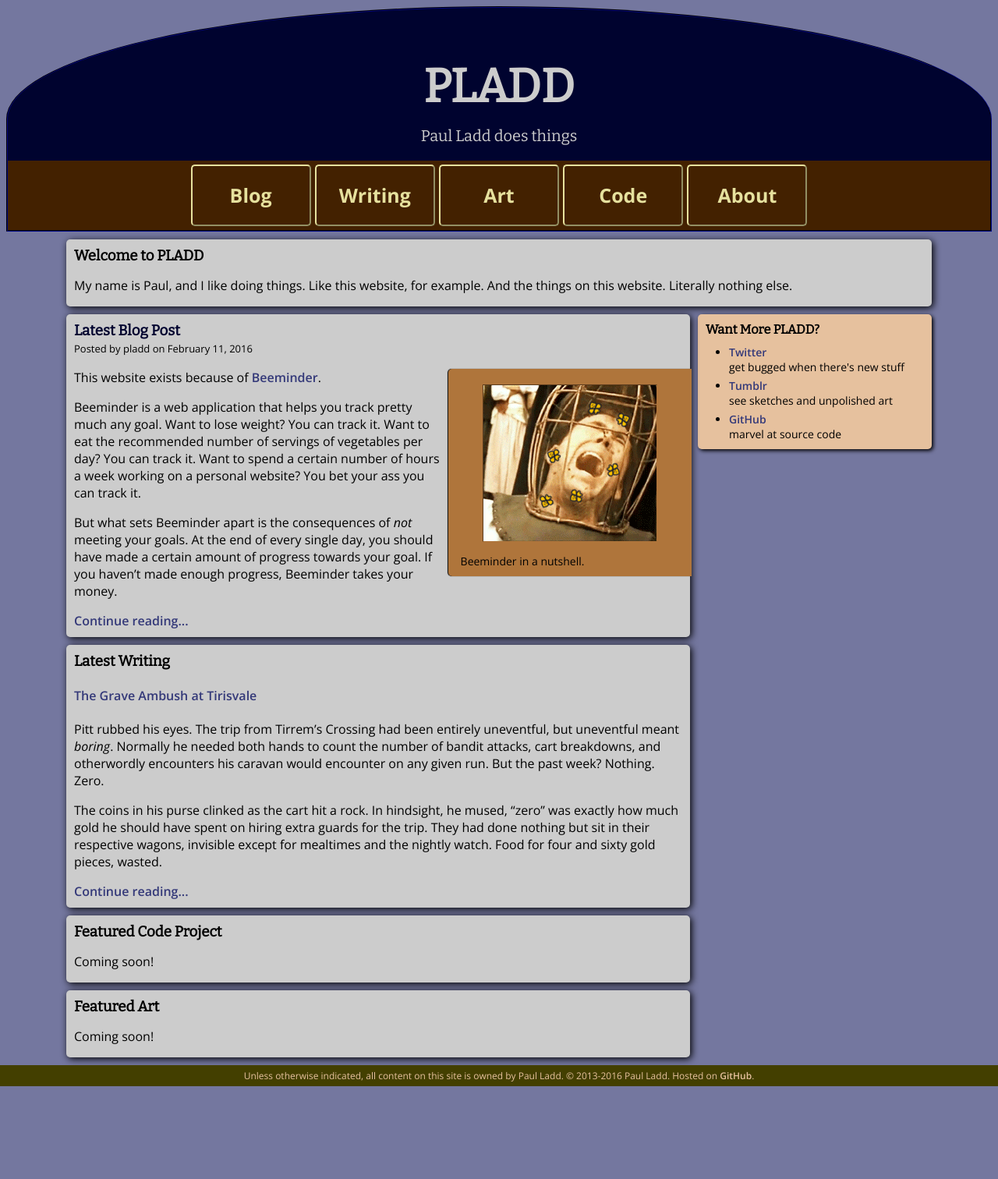
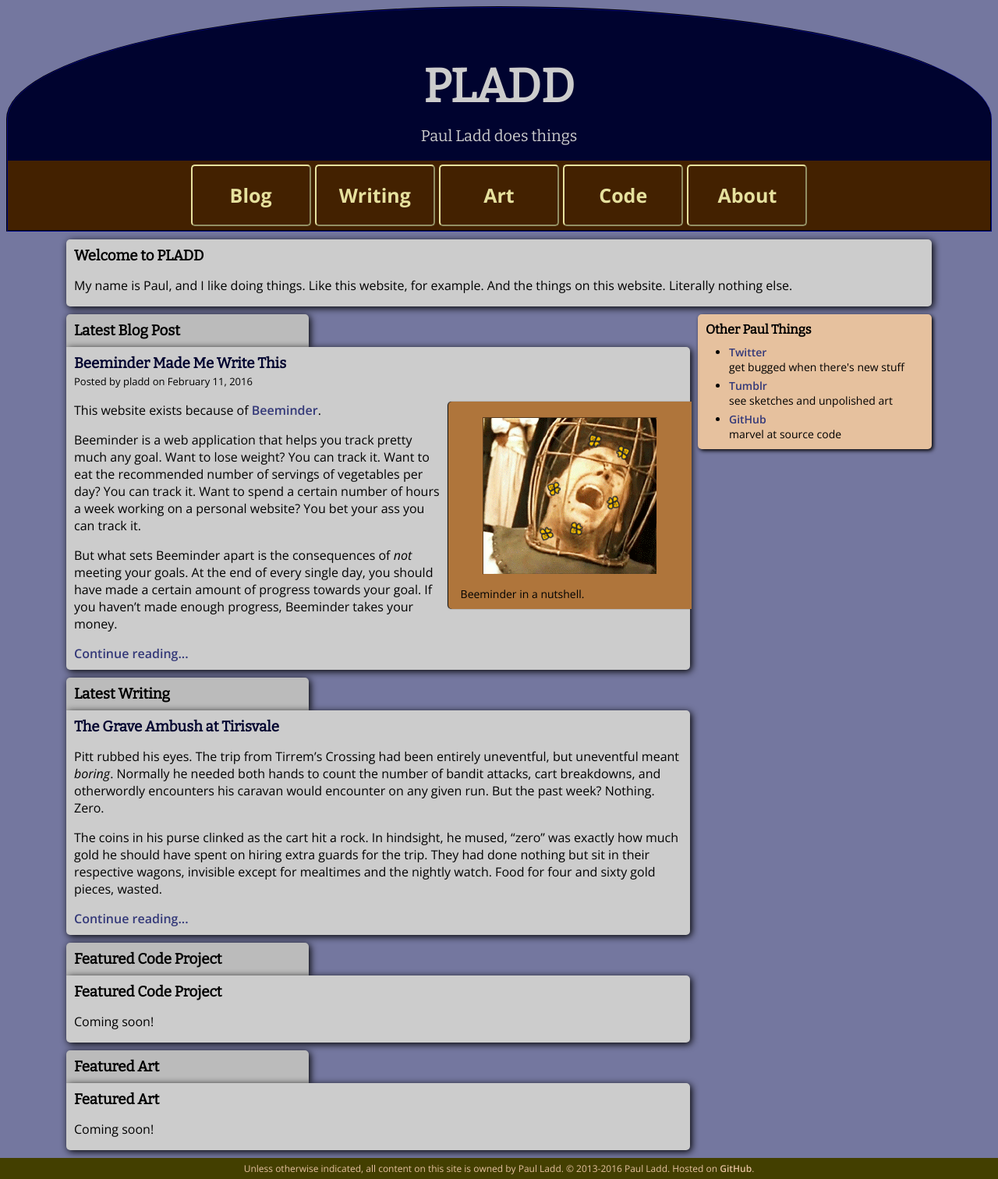
Before and after one commit to itspladd/personal-website-old, a Jekyll site: the page built from index.html, in a window 1280 px wide. Shown: the whole page at 78% size. Built offline with Jekyll 4.4.1, drawn with Linux system fonts in a browser that asks for light colours; before the commit the page ends 1393 px from its top, so only the background shows below that.

Commit message:
Tab style for front pages

```diff
--- a/css/main.css
+++ b/css/main.css
@@ -240,10 +240,15 @@ figure {
 }
 
 /* Img is the actual image tag. */
-figure img {
+figure img{
     margin-bottom: 0px;
     max-width: inherit;
     border: 1px inset #AF753B;
+}
+
+figure a {
+    margin: 0px;
+    max-width: inherit;
 }
 
 /* Figcaption is for image captions. */
@@ -253,6 +258,10 @@ figure figcaption {
     text-align: left;
     margin-left: auto;
     margin-right: auto;
+}
+
+figure figcaption a {
+    margin: 0px;
 }
 /******** END FIGURE STYLE ************************************/
 
@@ -316,11 +325,23 @@ span.date-author {
 section {
     background-color: #CCCCCC;
     box-shadow: 2px 2px 10px black;
-    display: inline-block;
     width: 800px;
     float: left;
     margin: 10px auto 0px auto;
     border-radius: 5px;
+}
+
+section.tabbed {
+    border-top-left-radius: 0px;
+    display: block;
+}
+
+section.tab {
+    width: 311px;
+    background-color: #BBBBBB;
+    margin-bottom: -10px;
+    border-bottom-right-radius: 0px;
+    border-bottom-left-radius: 0px;
 }
 
 section.fullscreen {
--- a/index.html
+++ b/index.html
@@ -11,7 +11,7 @@ title: "Paul Ladd Does Words, Art, and Code"
 </section>
 
 <aside class="sidebar">
-    <h3>Want More PLADD?</h3>
+    <h3>Other Paul Things</h3>
     <ul>
         <li><a href="https://twitter.com/itspladd">Twitter</a><br/> get bugged when there's new stuff</li>
         <li><a href="http://pladddraws.tumblr.com/">Tumblr</a><br/> see sketches and unpolished art</li>
@@ -19,9 +19,14 @@ title: "Paul Ladd Does Words, Art, and Code"
     </ul>
 </aside>
 
-<section>
+<section class="tab">
+    <article><h1>Latest Blog Post</h1></article>
+</section>
+
+<section class="tabbed">
     <article>
-        <h1><a href="{{ site.categories.blog[0].url }}">Latest Blog Post</a></h1>
+        {% assign frontblogpost = site.categories.blog[0] %}
+        <h1><a href="{{ frontblogpost.url }}">{{ frontblogpost.title }}</a></h1>
         <span class="date-author">Posted by {{ site.categories.blog[0].author }} on {{ site.categories.blog[0].date | date: '%B %d, %Y' }}</span>
         <p>{{ site.categories.blog[0].excerpt }}</p>
         <a href="{{ site.categories.blog[0].url }}">Continue reading...</a>
@@ -29,23 +34,34 @@ title: "Paul Ladd Does Words, Art, and Code"
     </article>
 </section>
 
-<section>
+<section class="tab">
+    <article><h1>Latest Writing</h1></article>
+</section>
+
+<section class="tabbed">
     <article>
-        <h1>Latest Writing</h1>
-        <h4><a href="{{ site.categories.writing[0].url }}">{{ site.categories.writing[0].title }}</h4></a>
+        <h1><a href="{{ site.categories.writing[0].url }}">{{ site.categories.writing[0].title }}</a></h1>
         <p>{{ site.categories.writing[0].excerpt }}</p>
         <a href="{{ site.categories.writing[0].url }}">Continue reading...</a>
     </article>
 </section>
 
-<section>
+<section class="tab">
+    <article><h1>Featured Code Project</h1></article>
+</section>
+
+<section class="tabbed">
     <article>
         <h1>Featured Code Project</h1>
         <p>Coming soon!</p>
     </article>
 </section>
 
-<section>
+<section class="tab">
+    <article><h1>Featured Art</h1></article>
+</section>
+
+<section class="tabbed">
     <article>
         <h1>Featured Art</h1>
         <p>Coming soon!</p>
```
